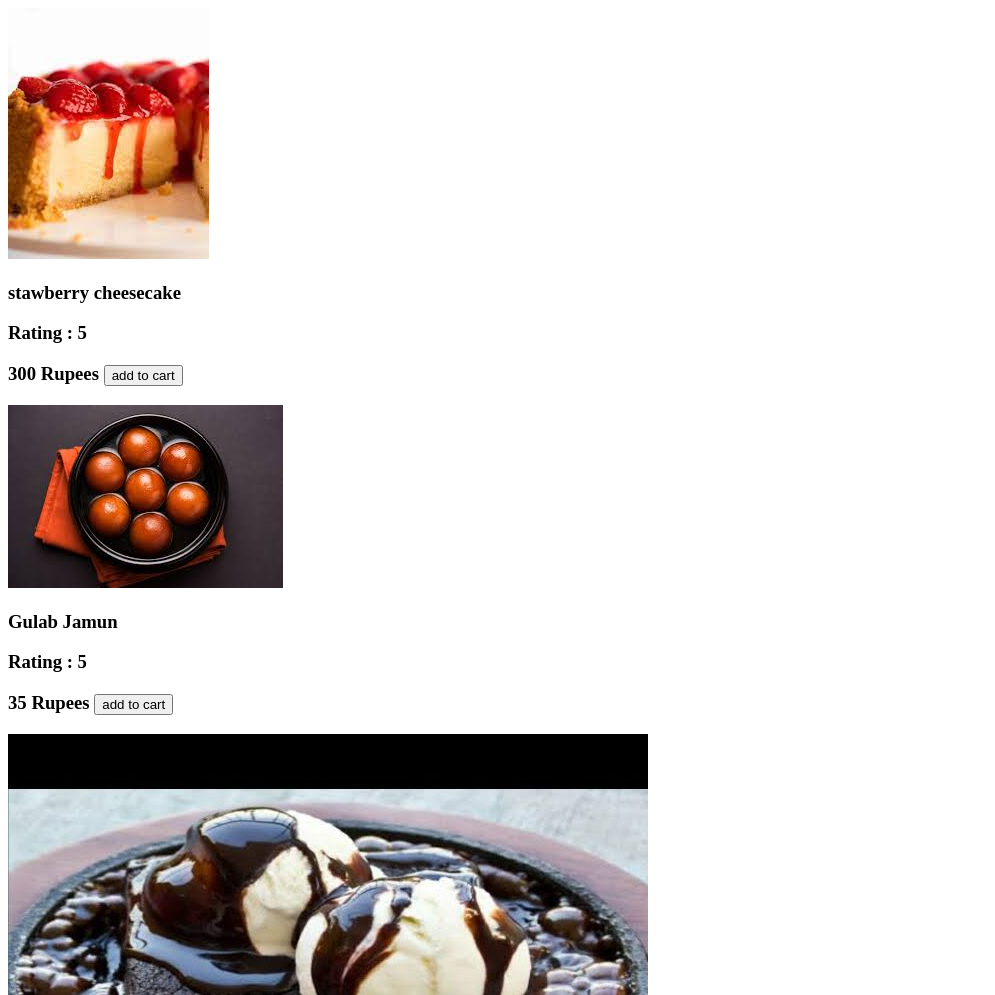
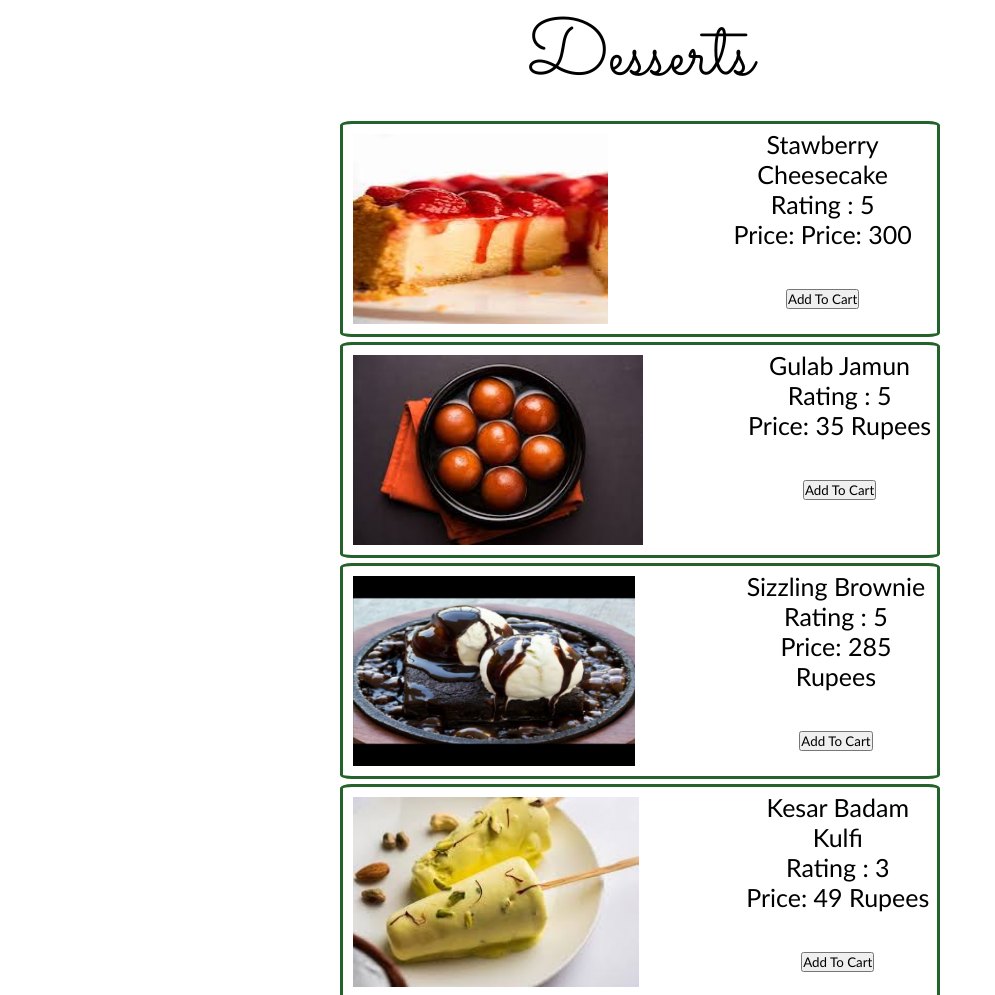
Before and after one commit to priyankaaa532002/Web-Tech-Project-1, a plain HTML site: page dessert.html in a window 1280 px wide. Shown: the top 995 px of the page, without its empty margins (0-995 px from the left). Drawn offline with Linux system fonts and the light colour scheme.

Commit message:
Individual Pages Designed

```diff
--- a/dessert.html
+++ b/dessert.html
@@ -1,11 +1,13 @@
 <!DOCTYPE html>
 <html lang="en">
+
 <head>
     <meta charset="UTF-8">
     <meta http-equiv="X-UA-Compatible" content="IE=edge">
     <meta name="viewport" content="width=device-width, initial-scale=1.0">
     <title>Document</title>
-
+    <link rel="stylesheet" type="text/css" href="style.css">
+    <link href="https://fonts.googleapis.com/css2?family=Alfa+Slab+One&family=Indie+Flower&family=Sacramento&display=swap" rel="stylesheet">
     <script type="text/javascript">
         function showdessert() {
             var data_file = "dessert.json";
@@ -13,14 +15,15 @@
             http_request.onreadystatechange = function () {
                 if (http_request.readyState == 4) {
                     var obj = JSON.parse(http_request.responseText);
-                    for (var i = 0; i<obj.length; i++) {
+                    for (var i = 0; i < obj.length; i++) {
                         var div = document.createElement('div');
                         div.className = 'box';
-                        div.innerHTML =  '<img src="' + obj[i].image + '">' +
-                            '<h3>' + obj[i].name + '</p>' +
-                            '<p> Rating : ' + obj[i].rating + '</p>' +
-                            '<span>' + obj[i].price + '</span>' +
-                            '  <button>add to cart</button>';
+                        div.innerHTML = '<img class ="food_image" src="' + obj[i].image + '">' +
+                        '<div class="inner_box>' +
+                            '<h3 class="food_name">' + obj[i].name + '</h3>' +'</p>' +
+                            '<p class="food_rating"> Rating : ' + obj[i].rating + '</p>' +
+                            '<span class="food_price"> Price: ' + obj[i].price + '</span><br><br>' +
+                            '  <button class="food_button">add to cart</button>' + '</div>';
 
                         document.getElementById('dessert').appendChild(div);
                     }
@@ -34,7 +37,9 @@
 </head>
 
 <body onload="showdessert()">
-    <div class="box-container" id="dessert">
+    <p  class="menu_heading">Desserts</p>
+    <div class="box-container" id="dessert" align="center">
     </div>
 </body>
+
 </html>
--- a/dessert.json
+++ b/dessert.json
@@ -3,7 +3,7 @@
         "name" : "stawberry cheesecake",
         "rating" : "5",
         "image" : "images/Chessecake.jpg",
-        "price" : "300 Rupees"
+        "price" : "Price: 300"
     },
     {
         "name" : "Gulab Jamun",
--- a/style.css
+++ b/style.css
@@ -4,8 +4,8 @@
     padding: 0;
     box-sizing: border-box;
     text-decoration: none;
-    outline: none;
-    border: none;
+    /* outline: none; */
+    /* border: none; */
     text-transform: capitalize;
     transition: all .2s linear;
 }
@@ -94,3 +94,26 @@ h2{
     color: rgb(35, 99, 43);
     font-size: 40px;
 }
+.box{
+    border: solid rgb(35, 99, 43);
+    border-radius: 2%;
+    width: 600px;
+    display: flex;
+    padding: 5px;
+    margin: 5px;
+    font-size:25px;
+}
+.food_image{
+    width: 300px;
+    height: 200px;
+    padding: 5px;
+    margin-right: 100px;
+}
+.food_name{
+    font-size: px;
+}
+.menu_heading{
+    font-family: 'Sacramento', cursive;
+    font-size: 80px;
+    text-align: center;
+}
```
Also changed, not shown: index.html (+2 -9 lines), main_course.html (+12 -9 lines), snacks.html (+11 -8 lines).
